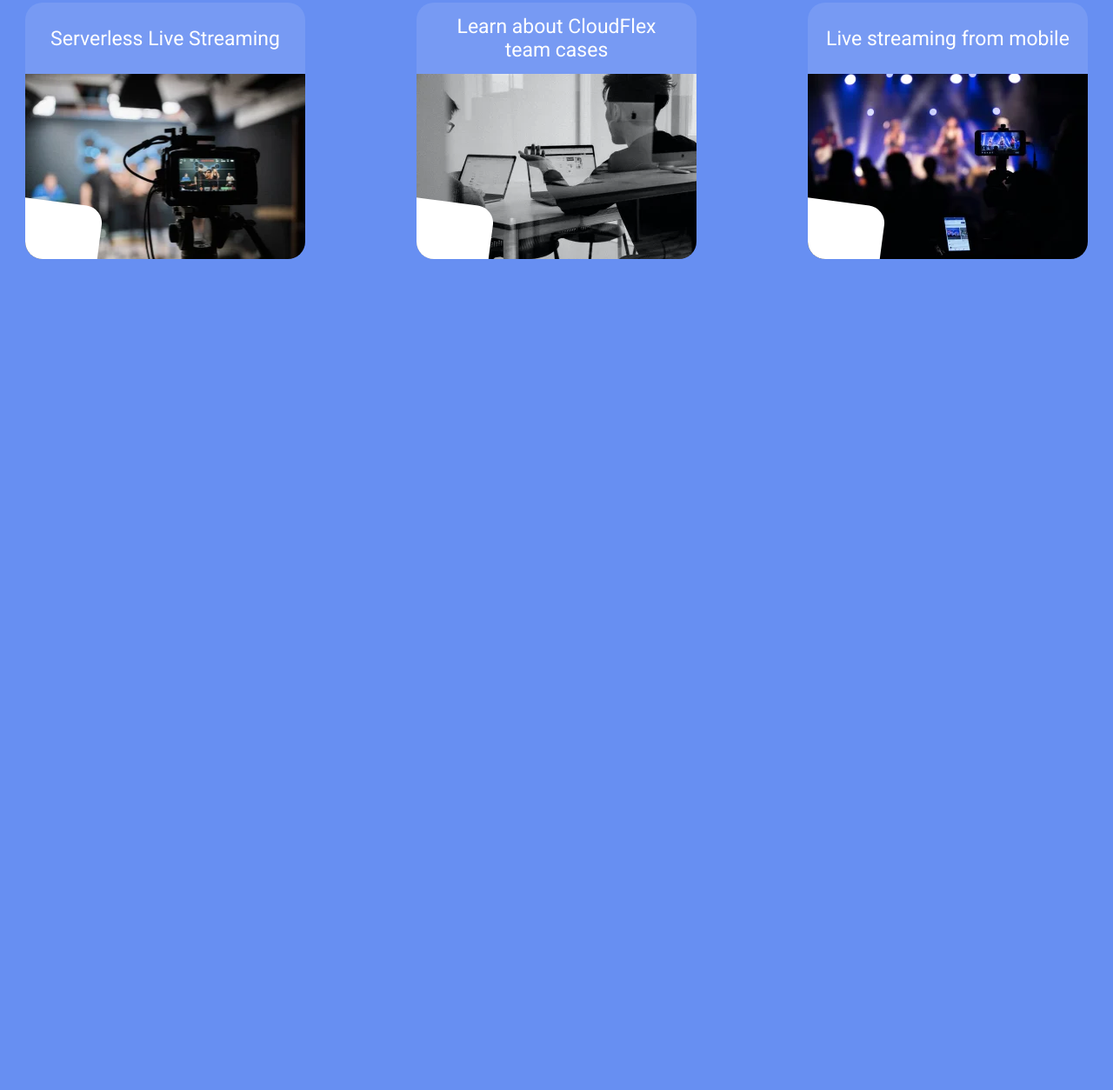
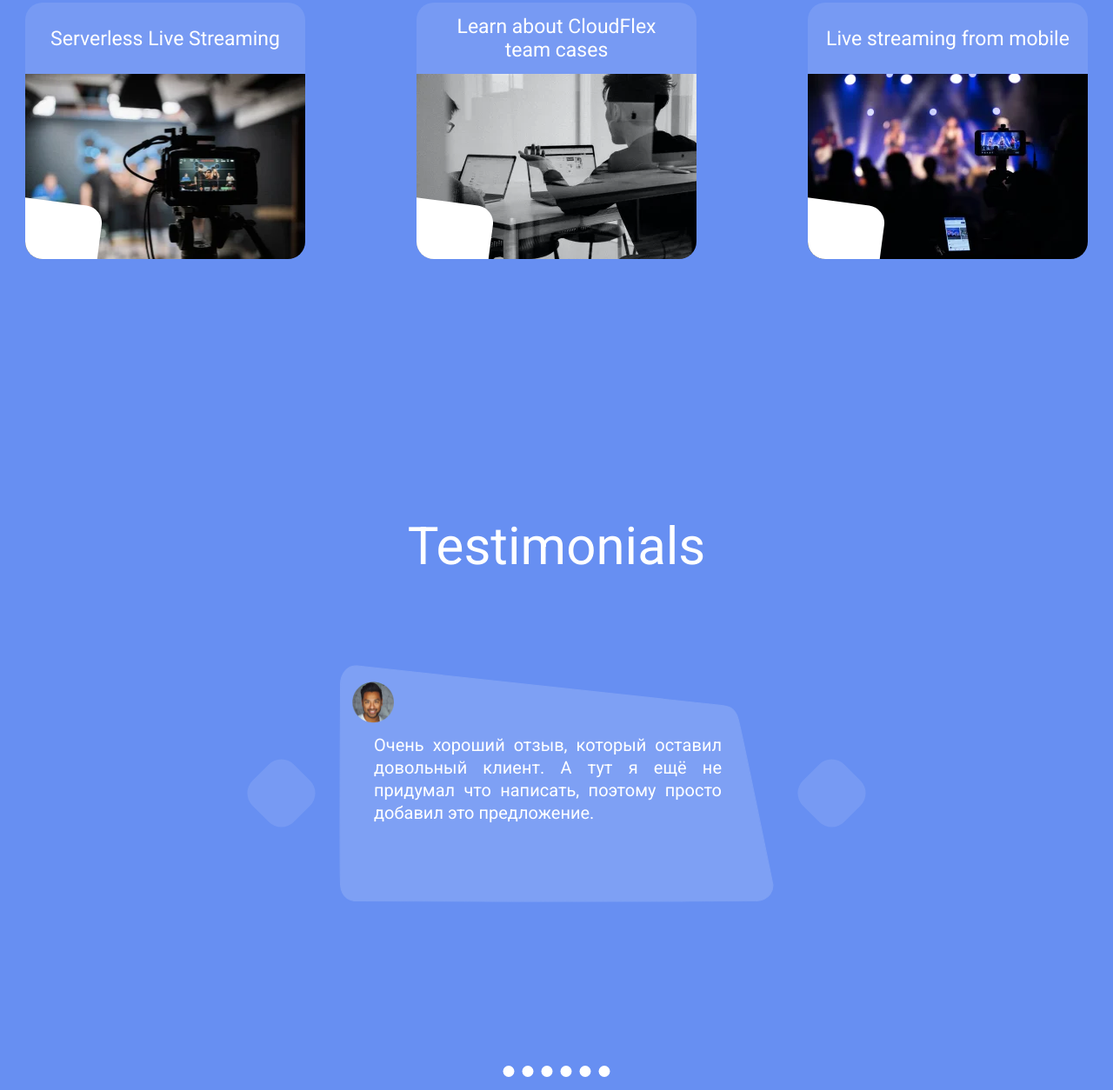
Before and after one commit to bloodless-freak/live-streaming-landing, a website: page index.html in a window 1280 px wide. Shown: the part 4343-5597 px from the top of the page at 87% size. Before the commit the page ends 4841 px from the top, so only its background shows below. Drawn offline with nearby package versions, Linux system fonts and the light colour scheme; files that its build step writes are made by us from their sources.

Commit message:
implemented testimonials section

```diff
--- a/index.html
+++ b/index.html
@@ -208,6 +208,48 @@
                 </div>
             </div>
         </section>
+
+        <section class="testimonials-section">
+            <div class="container">
+                <div class="testimonials">
+                    <h2 class="testimonials__title">Testimonials</h2>
+
+                    <div class="testimonials__slider slider">
+                        <figure class="wave-card">
+                            <img src="assets/avatar_alpha.png" alt="avatar image" class="wave-card__avatar">
+
+                            <blockquote class="wave-card__blockquote" cite="https://happyclient.com">
+                                <p>
+                                    Очень хороший отзыв, который оставил довольный клиент. А тут я ещё не придумал что
+                                    написать, поэтому просто добавил это предложение.
+                                </p>
+                            </blockquote>
+                        </figure>
+
+                        <button class="slider__left-button">
+                            <svg class="slider__left-button-icon">
+                                <use href="assets/sprites.svg#arrow-icon"></use>
+                            </svg>
+                        </button>
+
+                        <button class="slider__right-button">
+                            <svg class="slider__right-button-icon">
+                                <use href="assets/sprites.svg#arrow-icon"></use>
+                            </svg>
+                        </button>
+
+                        <div class="slider__points">
+                            <div class="slider__points-item"></div>
+                            <div class="slider__points-item"></div>
+                            <div class="slider__points-item"></div>
+                            <div class="slider__points-item"></div>
+                            <div class="slider__points-item"></div>
+                            <div class="slider__points-item"></div>
+                        </div>
+                    </div>
+                </div>
+            </div>
+        </section>
     </main>
 
 </body>
--- a/styles/_basic.scss
+++ b/styles/_basic.scss
@@ -27,7 +27,6 @@
     color: v.$color-white;
 }
 
-
 h1,
 h2,
 h3,
@@ -36,7 +35,8 @@
 h6,
 p,
 ul,
-figure {
+figure,
+blockquote {
     margin: 0;
     padding: 0;
 }
--- a/styles/_cards.scss
+++ b/styles/_cards.scss
@@ -118,3 +118,39 @@
         height: 265px;
     }
 }
+
+.wave-card {
+    position: relative;
+    width: 500px;
+    height: 295px;
+    background: url("../assets/wave_card_bg.svg") center/contain no-repeat;
+
+    &__avatar {
+        height: 48px;
+        width: 48px;
+
+        @include m.position(absolute, 1, -1, top, left, 30px, 15px);
+    }
+
+    &__blockquote {
+        padding: 90px 60px 0 40px;
+        @include m.font(20px, 400, v.$color-white, 26px);
+        text-align: justify;
+    }
+
+    @media (max-width: v.$media-md) {
+        width: 320px;
+        height: 175px;
+
+        &__avatar {
+            height: 30px;
+            width: 30px;
+            @include m.position(absolute, 1, -1, top, left, 10px, 10px);
+        }
+
+        &__blockquote {
+            padding: 75px 28px 0 20px;
+            @include m.font(13px, 400, v.$color-white, 18px);
+        }
+    }
+}
--- a/styles/_experience.scss
+++ b/styles/_experience.scss
@@ -2,10 +2,10 @@
 @use "mixins" as m;
 
 .experience-section {
-    padding: 200px 15px;
+    padding: 200px 15px 0;
 
     @media (max-width: v.$media-md) {
-        padding: 100px 15px;
+        padding: 100px 15px 0;
     }
 }
 
--- a/styles/_importer.scss
+++ b/styles/_importer.scss
@@ -6,3 +6,4 @@
 @forward "work";
 @forward "about";
 @forward "experience";
+@forward "testimonials"
--- /dev/null
+++ b/styles/_testimonials.scss
@@ -0,0 +1,140 @@
+@use "variables" as v;
+@use "mixins" as m;
+
+%slider-button {
+    height: 67px;
+    width: 67px;
+    background-color: rgba(v.$color-white, $alpha: .1);
+    border: none;
+    border-radius: 20px;
+    rotate: 45deg;
+    transition: scale .2s, background-color .2s;
+}
+
+%slider-icon {
+    color: v.$color-white;
+    width: 36px;
+    height: 23px;
+}
+
+.testimonials-section {
+    padding: 295px 15px 0;
+
+    @media (max-width: v.$media-md) {
+        padding: 150px 15px 0;
+    }
+
+}
+
+.testimonials {
+    @include m.d-flex(start, center, nowrap, column, 0, 90px);
+
+    &__title {
+        @include m.font(60px, 400, v.$color-white);
+    }
+
+    &__slider {
+        margin: 0 auto;
+        height: 500px;
+    }
+
+    @media (max-width: v.$media-md) {
+        row-gap: 60px;
+
+        &__title {
+            @include m.font(35px, 400, v.$color-white);
+        }
+
+        &__slider {
+            margin: 0 auto;
+            height: 300px;
+        }
+    }
+}
+
+.slider {
+    position: relative;
+
+    &__left-button {
+        @extend %slider-button;
+        @include m.position(absolute, 1, -1, top, left, 25%, -100px);
+
+        &-icon {
+            @extend %slider-icon;
+            rotate: 135deg;
+        }
+
+        &:hover {
+            cursor: pointer;
+            scale: 1.5;
+            background-color: rgba(v.$color-white, $alpha: .3);
+
+            .slider__left-button-icon {
+                color: v.$color-black;
+            }
+        }
+    }
+
+    &__right-button {
+        @extend %slider-button;
+        @include m.position(absolute, 1, -1, top, right, 25%, -100px);
+
+        &-icon {
+            @extend %slider-icon;
+            rotate: -45deg;
+        }
+
+        &:hover {
+            cursor: pointer;
+            scale: 1.5;
+            background-color: rgba(v.$color-white, $alpha: .3);
+
+            .slider__right-button-icon {
+                color: v.$color-black;
+            }
+        }
+    }
+
+    &__points {
+        @include m.d-flex(center, center, nowrap, row, 9px);
+        @include m.position(absolute, 1, -1, bottom, left, 15px, 50%);
+        translate: -50% 0;
+
+        &-item {
+            width: 13px;
+            height: 13px;
+            background-color: v.$color-white;
+            border: none;
+            border-radius: 50%;
+            transition: scale .1s;
+
+            &:hover {
+                cursor: pointer;
+                background-color: v.$color-gray;
+                scale: .7;
+            }
+        }
+    }
+
+    @media (max-width: v.$media-md) {
+        &__left-button {
+            height: 53px;
+            width: 53px;
+            top: unset;
+            bottom: 15px;
+            left: 0;
+        }
+
+        &__right-button {
+            height: 53px;
+            width: 53px;
+            top: unset;
+            bottom: 15px;
+            right: 0;
+        }
+
+        &__points {
+            bottom: 40px;
+        }
+    }
+}
--- a/styles/_variables.scss
+++ b/styles/_variables.scss
@@ -1,6 +1,7 @@
 $color-blue: #678FF2;
 $color-white: #fff;
 $color-black: #000;
+$color-gray: #B4B4B4;
 
 $media-xxl: 1400px;
 $media-xl: 1200px;
```
Also changed, not shown: assets/wave_card_bg.svg (added).
